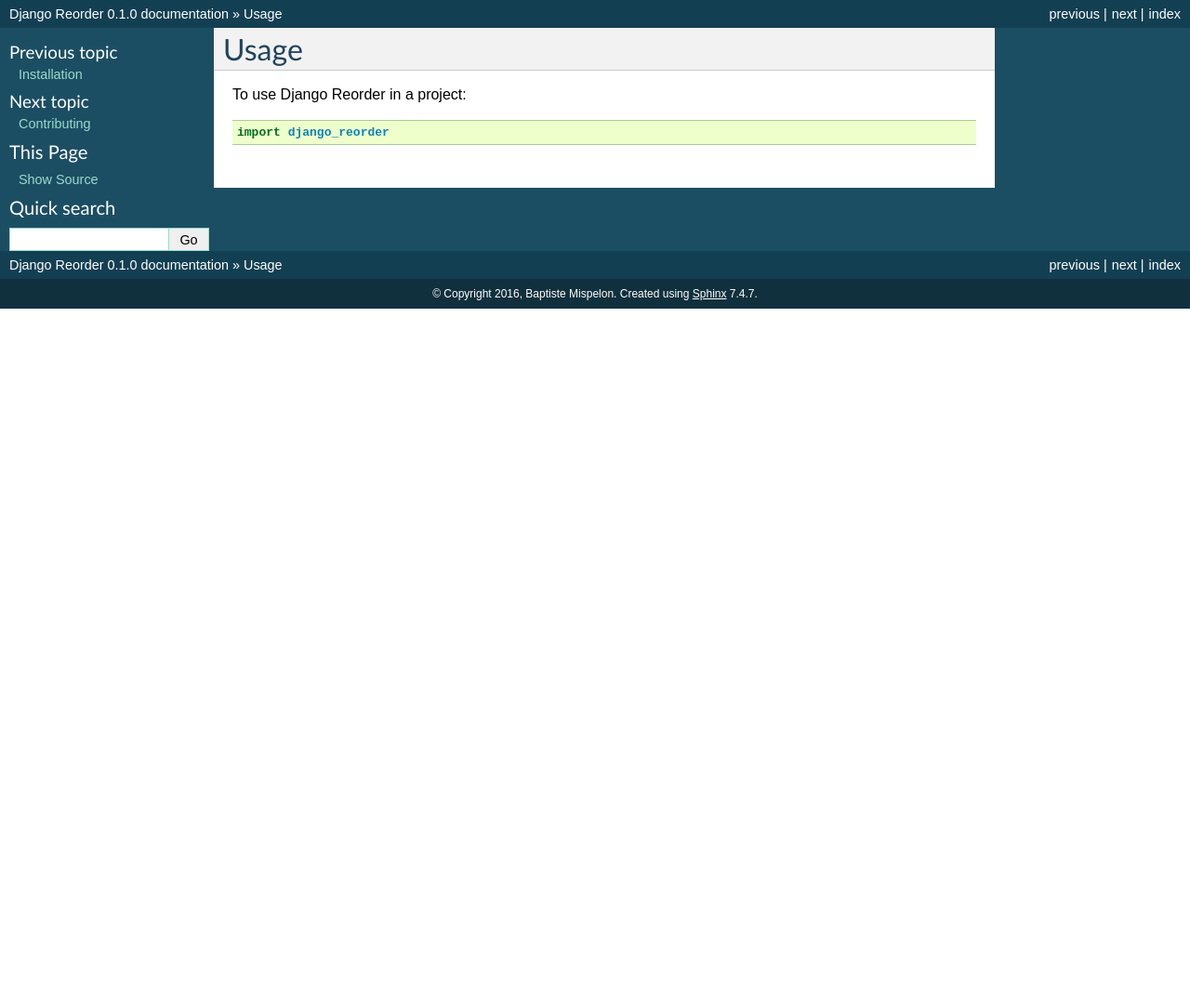
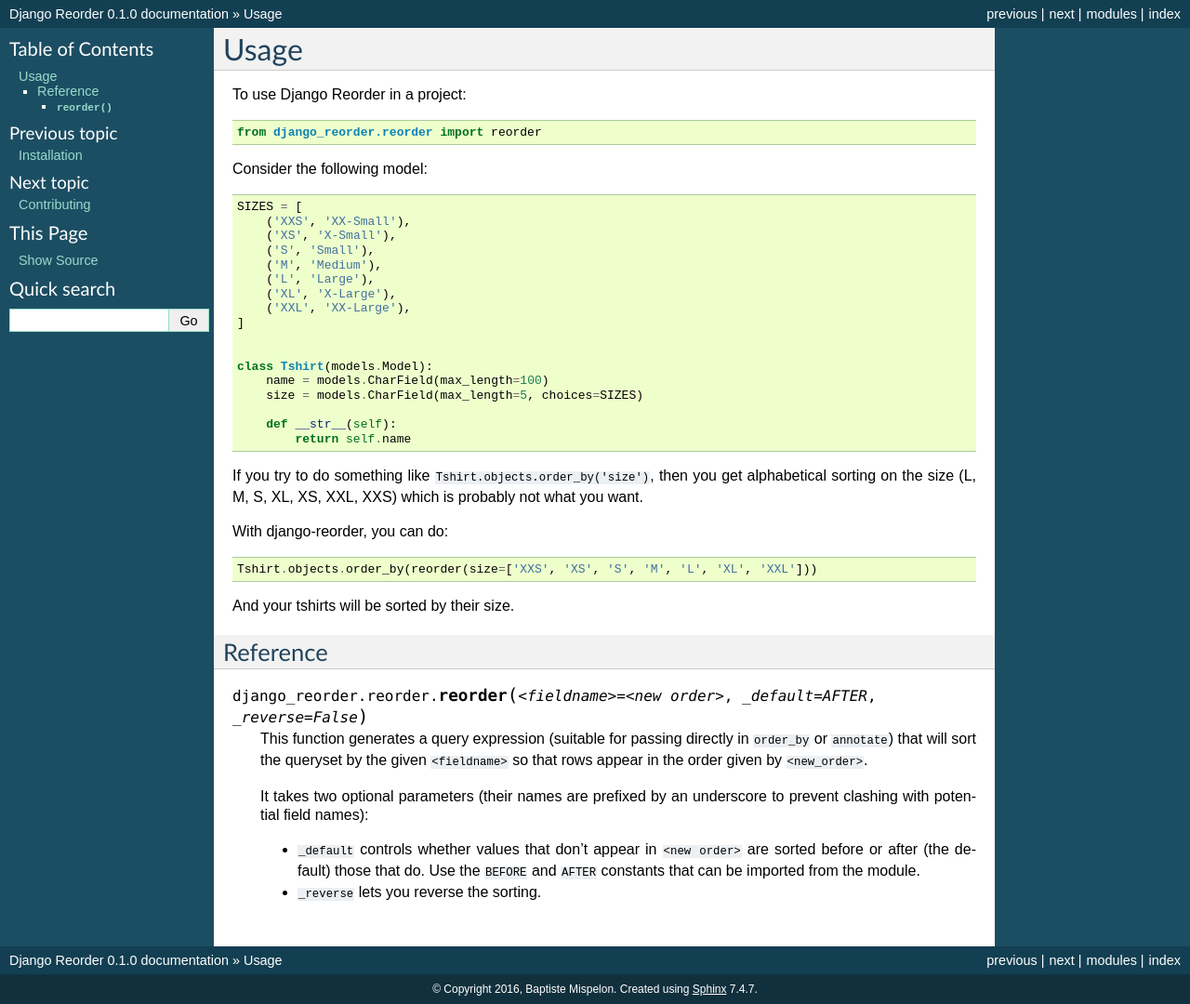
Before and after one commit to bmispelon/django-reorder, a Sphinx documentation site: the page built from docs/usage.rst, in a window 1280 px wide. Shown: the whole page at 93% size. Built offline with Sphinx 7.4.7, drawn with Linux system fonts in a browser that asks for light colours; before the commit the page ends 900 px from its top, so only the background shows below that.

Commit message:
Added more documentation

```diff
--- a/docs/usage.rst
+++ b/docs/usage.rst
@@ -2,6 +2,60 @@
 Usage
 ========
 
+
+.. module:: django_reorder.reorder
+
 To use Django Reorder in a project::
 
-    import django_reorder
+    from django_reorder.reorder import reorder
+
+
+Consider the following model::
+
+    SIZES = [
+        ('XXS', 'XX-Small'),
+        ('XS', 'X-Small'),
+        ('S', 'Small'),
+        ('M', 'Medium'),
+        ('L', 'Large'),
+        ('XL', 'X-Large'),
+        ('XXL', 'XX-Large'),
+    ]
+
+
+    class Tshirt(models.Model):
+        name = models.CharField(max_length=100)
+        size = models.CharField(max_length=5, choices=SIZES)
+
+        def __str__(self):
+            return self.name
+
+
+If you try to do something like ``Tshirt.objects.order_by('size')``, then you
+get alphabetical sorting on the size (L, M, S, XL, XS, XXL, XXS) which is
+probably not what you want.
+
+With django-reorder, you can do::
+
+    Tshirt.objects.order_by(reorder(size=['XXS', 'XS', 'S', 'M', 'L', 'XL', 'XXL']))
+
+And your tshirts will be sorted by their size.
+
+
+Reference
+=========
+
+.. function:: reorder(<fieldname>=<new order>, _default=AFTER, _reverse=False)
+
+    This function generates a query expression (suitable for passing directly
+    in ``order_by`` or ``annotate``) that will sort the queryset by the given
+    ``<fieldname>`` so that rows appear in the order given by ``<new_order>``.
+
+    It takes two optional parameters (their names are prefixed by an
+    underscore to prevent clashing with potential field names):
+
+    * ``_default`` controls whether values that don't appear in ``<new order>``
+      are sorted before or after (the default) those that do.
+      Use the ``BEFORE`` and ``AFTER`` constants that can be imported from the module.
+
+    * ``_reverse`` lets you reverse the sorting.
```
Also changed, not shown: README.rst (+8 -5 lines).
